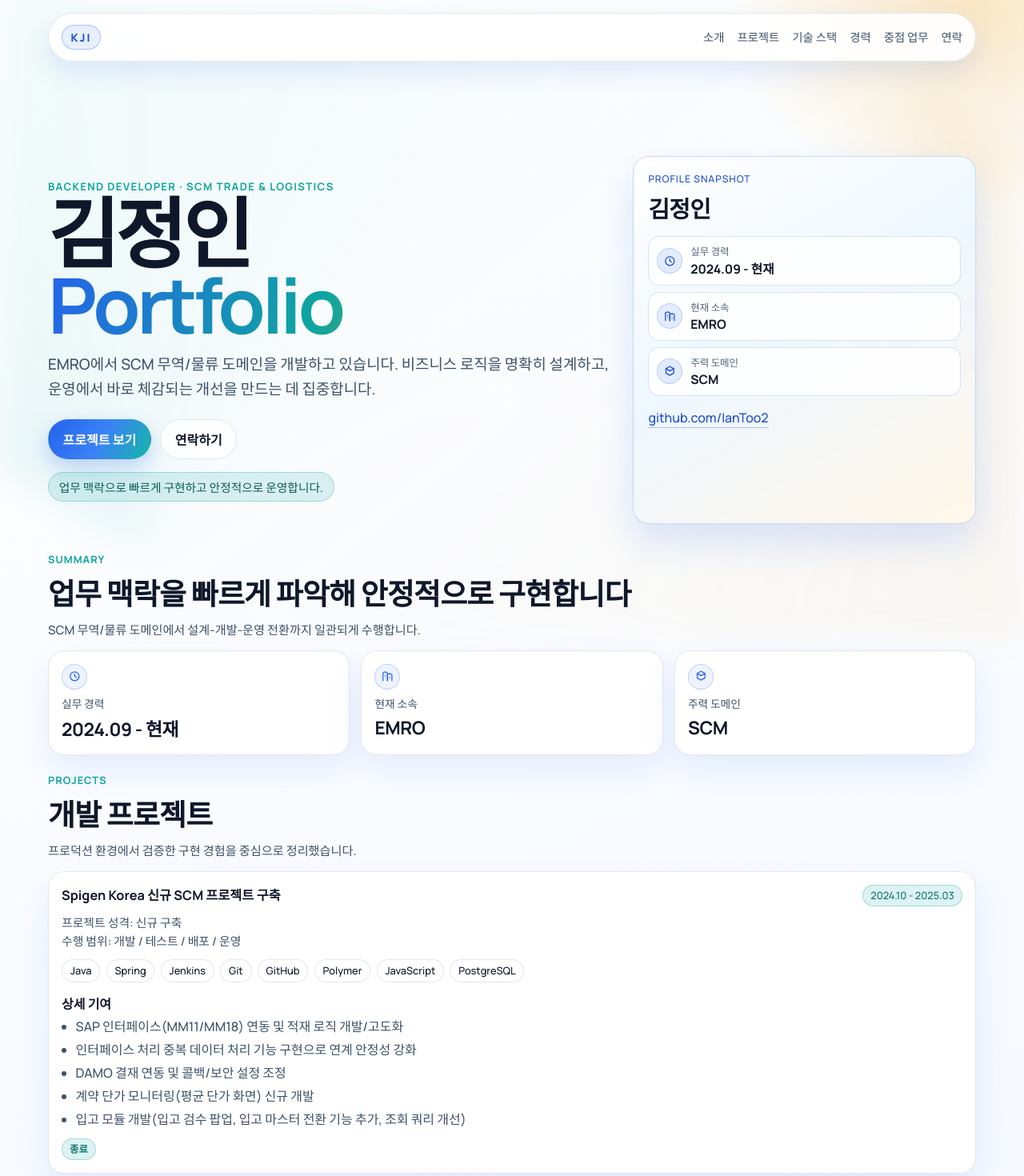
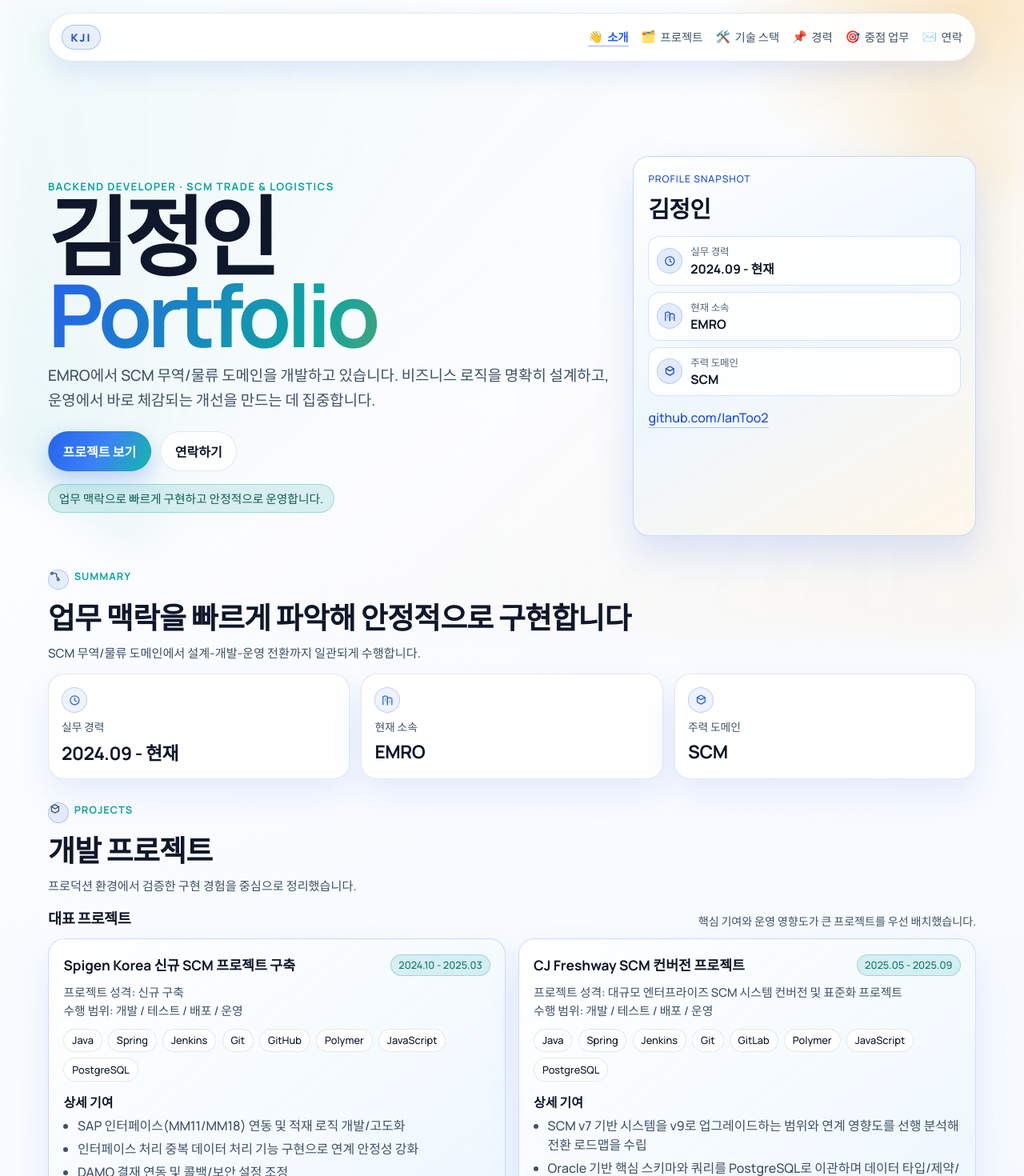
Before and after one commit to IanToo2/portfolio, a React (Vite) app: page / in a window 1280 px wide. Shown: the top 1470 px of the page at 80% size. Built offline with nearby package versions, Linux system fonts and the light colour scheme.

Commit message:
feat: split education and training timeline

```diff
--- a/src/App.jsx
+++ b/src/App.jsx
@@ -1,4 +1,4 @@
-import { useMemo } from "react";
+import { useEffect, useMemo, useState } from "react";
 
 const PROFILE = {
   name: "김정인",
@@ -12,12 +12,12 @@ const PROFILE = {
 };
 
 const NAV_ITEMS = [
-  { id: "summary", label: "소개" },
-  { id: "projects", label: "프로젝트" },
-  { id: "stack", label: "기술 스택" },
-  { id: "experience", label: "경력" },
-  { id: "focus", label: "중점 업무" },
-  { id: "contact", label: "연락" }
+  { id: "summary", label: "소개", emoji: "👋" },
+  { id: "projects", label: "프로젝트", emoji: "🗂️" },
+  { id: "stack", label: "기술 스택", emoji: "🛠️" },
+  { id: "experience", label: "경력", emoji: "📌" },
+  { id: "focus", label: "중점 업무", emoji: "🎯" },
+  { id: "contact", label: "연락", emoji: "✉️" }
 ];
 
 const METRICS = [
@@ -54,7 +54,10 @@ const EDUCATION = [
     organization: "경북대학교",
     title: "학사",
     bullets: ["2017년 3월 입학 ~ 2024년 2월 졸업"]
-  },
+  }
+];
+
+const TRAINING = [
   {
     period: "2024.01 - 2024.09",
     organization: "삼성청년소프트웨어아카데미(SSAFY)",
@@ -169,10 +172,13 @@ function Icon({ type }) {
   return <svg {...common}><circle cx="12" cy="12" r="8" /></svg>;
 }
 
-function SectionHead({ label, title, subtitle }) {
+function SectionHead({ label, title, subtitle, icon }) {
   return (
     <div className="section-head">
-      <p>{label}</p>
+      <div className="section-head-top">
+        <span className="section-icon" aria-hidden="true"><Icon type={icon} /></span>
+        <p>{label}</p>
+      </div>
       <h2>{title}</h2>
       {subtitle ? <span>{subtitle}</span> : null}
     </div>
@@ -224,7 +230,7 @@ function ProjectCard({ project }) {
       </ul>
       <div className="project-status-wrap">
         <span className={`project-status ${project.isPending ? "pending" : "done"}`}>
-          {project.isPending ? "진행 중 / 진행 예정" : "종료"}
+          {project.isPending ? "🚧 진행 중 / 진행 예정" : "✅ 종료"}
         </span>
       </div>
     </article>
@@ -232,11 +238,42 @@ function ProjectCard({ project }) {
 }
 
 export default function App() {
+  const [activeSection, setActiveSection] = useState("summary");
   const year = useMemo(() => new Date().getFullYear(), []);
   const isQaProject = (project) =>
     project.kind === "QA" || (project.scope.includes("테스트") && project.scope.length === 1);
   const developmentProjects = PROJECTS.filter((project) => !isQaProject(project));
   const qaProjects = PROJECTS.filter((project) => isQaProject(project));
+  const featuredProjects = developmentProjects.slice(0, 2);
+  const restDevelopmentProjects = developmentProjects.slice(2);
+
+  useEffect(() => {
+    const sectionIds = [...NAV_ITEMS.map((item) => item.id), "qa"];
+    const sections = sectionIds
+      .map((id) => document.getElementById(id))
+      .filter(Boolean);
+
+    if (!sections.length) return undefined;
+
+    const observer = new IntersectionObserver(
+      (entries) => {
+        const visible = entries
+          .filter((entry) => entry.isIntersecting)
+          .sort((a, b) => b.intersectionRatio - a.intersectionRatio);
+
+        if (!visible.length) return;
+        const nextId = visible[0].target.id === "qa" ? "projects" : visible[0].target.id;
+        setActiveSection(nextId);
+      },
+      {
+        rootMargin: "-32% 0px -52% 0px",
+        threshold: [0.25, 0.45, 0.7]
+      }
+    );
+
+    sections.forEach((section) => observer.observe(section));
+    return () => observer.disconnect();
+  }, []);
 
   return (
     <>
@@ -247,7 +284,15 @@ export default function App() {
         <a className="logo" href="#top"><span>KJI</span></a>
         <nav className="menu">
           {NAV_ITEMS.map((item) => (
-            <a key={item.id} href={`#${item.id}`}>{item.label}</a>
+            <a
+              key={item.id}
+              href={`#${item.id}`}
+              className={activeSection === item.id ? "active" : ""}
+              onClick={() => setActiveSection(item.id)}
+            >
+              <span className="menu-emoji" aria-hidden="true">{item.emoji}</span>
+              <span>{item.label}</span>
+            </a>
           ))}
         </nav>
       </header>
@@ -295,6 +340,7 @@ export default function App() {
             label="Summary"
             title="업무 맥락을 빠르게 파악해 안정적으로 구현합니다"
             subtitle="SCM 무역/물류 도메인에서 설계-개발-운영 전환까지 일관되게 수행합니다."
+            icon="route"
           />
           <div className="metric-grid">
             {METRICS.map((item) => (
@@ -312,12 +358,29 @@ export default function App() {
             label="Projects"
             title="개발 프로젝트"
             subtitle="프로덕션 환경에서 검증한 구현 경험을 중심으로 정리했습니다."
+            icon="box"
           />
-          <div className="project-grid">
-            {developmentProjects.map((project) => (
+          <div className="featured-head">
+            <h3>대표 프로젝트</h3>
+            <p>핵심 기여와 운영 영향도가 큰 프로젝트를 우선 배치했습니다.</p>
+          </div>
+          <div className="featured-grid">
+            {featuredProjects.map((project) => (
               <ProjectCard key={project.name} project={project} />
             ))}
           </div>
+          {restDevelopmentProjects.length ? (
+            <>
+              <div className="project-subhead">
+                <h3>추가 프로젝트</h3>
+              </div>
+              <div className="project-grid">
+                {restDevelopmentProjects.map((project) => (
+                  <ProjectCard key={project.name} project={project} />
+                ))}
+              </div>
+            </>
+          ) : null}
         </section>
 
         <section id="qa" className="section reveal d4">
@@ -325,6 +388,7 @@ export default function App() {
             label="Projects"
             title="QA 프로젝트"
             subtitle="데이터 정합성과 쿼리 변환 이슈 중심으로 검증한 이력입니다."
+            icon="shield"
           />
           <div className="project-grid">
             {qaProjects.map((project) => (
@@ -338,6 +402,7 @@ export default function App() {
             label="Skill Set"
             title="사용 가능한 기술 스택"
             subtitle="백엔드 중심으로 데이터베이스, 배포 파이프라인, 협업 도구를 다룹니다."
+            icon="server"
           />
           <div className="stack-grid">
             {STACK.map((group) => (
@@ -357,11 +422,13 @@ export default function App() {
           <SectionHead
             label="Experience"
             title="경력 및 학습 타임라인"
-            subtitle="실무 경험과 교육 이력을 함께 배치해 성장 흐름을 보여줍니다."
+            subtitle="실무 경험, 학력, 교육 이력을 분리해 성장 흐름을 보여줍니다."
+            icon="clock"
           />
           <div className="timeline-groups">
             <TimelineGroup title="실무 경력" items={EXPERIENCE} />
-            <TimelineGroup title="학력 · 교육이력" items={EDUCATION} />
+            <TimelineGroup title="학력" items={EDUCATION} />
+            <TimelineGroup title="교육 이력" items={TRAINING} />
           </div>
         </section>
 
@@ -370,6 +437,7 @@ export default function App() {
             label="What I Build"
             title="중점 업무 영역"
             subtitle="기능 구현뿐 아니라 연동 안정성과 운영 효율까지 함께 고려합니다."
+            icon="link"
           />
           <div className="focus-grid">
             {FOCUS.map((item, index) => (
@@ -384,8 +452,9 @@ export default function App() {
         <section id="contact" className="section reveal d6">
           <article className="contact-card panel">
             <p>Contact</p>
-            <h2>{PROFILE.email}</h2>
+            <h2><span className="contact-emoji" aria-hidden="true">✉️</span>{PROFILE.email}</h2>
             <a href={PROFILE.github} target="_blank" rel="noreferrer">
+              <span className="contact-emoji" aria-hidden="true">🐙</span>
               {PROFILE.github.replace("https://", "")}
             </a>
             <small>{year} · Ready for better systems</small>
--- a/src/styles/global.css
+++ b/src/styles/global.css
@@ -119,6 +119,9 @@ a {
 .menu a {
   text-decoration: none;
   color: var(--muted);
+  display: inline-flex;
+  align-items: center;
+  gap: 0.35rem;
   padding-bottom: 0.08rem;
   border-bottom: 1px solid transparent;
   transition: color 160ms ease, border-color 160ms ease;
@@ -127,6 +130,16 @@ a {
 .menu a:hover {
   color: var(--ink);
   border-color: rgba(15, 23, 42, 0.3);
+}
+
+.menu-emoji {
+  font-size: 0.92rem;
+  line-height: 1;
+}
+.menu a.active {
+  color: var(--signal);
+  border-color: rgba(37, 99, 235, 0.5);
+  font-weight: 700;
 }
 
 .hero {
@@ -155,9 +168,9 @@ a {
 
 .hero h1 {
   margin: 0.48rem 0 0;
-  font-size: clamp(2.8rem, 8.2vw, 6rem);
-  line-height: 0.88;
-  letter-spacing: -0.045em;
+  font-size: clamp(3.2rem, 9vw, 6.8rem);
+  line-height: 0.84;
+  letter-spacing: -0.052em;
   display: grid;
   gap: 0.05em;
 }
@@ -171,7 +184,7 @@ a {
 
 .hero-copy {
   margin: 1rem 0 0;
-  max-width: 760px;
+  max-width: 820px;
   color: var(--muted);
   font-size: clamp(1rem, 2.1vw, 1.18rem);
   line-height: 1.65;
@@ -304,6 +317,33 @@ a {
   margin-top: 1.35rem;
 }
 
+.section-head-top {
+  display: inline-flex;
+  align-items: center;
+  gap: 0.42rem;
+  line-height: 1;
+}
+
+.section-icon {
+  width: 1.62rem;
+  height: 1.62rem;
+  flex: 0 0 1.62rem;
+  display: inline-flex;
+  align-items: center;
+  justify-content: center;
+  border-radius: 999px;
+  border: 1px solid rgba(37, 99, 235, 0.28);
+  background: rgba(37, 99, 235, 0.1);
+  color: var(--signal);
+}
+
+.section-icon .icon {
+  width: 0.98rem;
+  height: 0.98rem;
+  stroke-width: 2;
+  transform: translateY(-0.2px);
+}
+
 .section-head p {
   margin: 0;
   color: var(--brand);
@@ -373,6 +413,52 @@ a {
   letter-spacing: -0.02em;
 }
 
+.featured-head {
+  margin-top: 0.95rem;
+  display: flex;
+  align-items: flex-end;
+  justify-content: space-between;
+  gap: 0.8rem;
+  flex-wrap: wrap;
+}
+
+.featured-head h3 {
+  margin: 0;
+  font-size: 1.16rem;
+  letter-spacing: -0.02em;
+}
+
+.featured-head p {
+  margin: 0;
+  color: var(--muted);
+  font-size: 0.88rem;
+}
+
+.featured-grid {
+  margin-top: 0.75rem;
+  display: grid;
+  grid-template-columns: repeat(2, minmax(0, 1fr));
+  gap: 0.95rem;
+}
+
+.featured-grid .project-card {
+  padding: 1.15rem;
+  border-color: rgba(37, 99, 235, 0.2);
+  background: linear-gradient(142deg, rgba(255, 255, 255, 0.99), rgba(233, 245, 255, 0.88));
+}
+
+.featured-grid .project-top strong {
+  font-size: 1.08rem;
+}
+
+.project-subhead {
+  margin-top: 1rem;
+}
+
+.project-subhead h3 {
+  margin: 0;
+  font-size: 1rem;
+}
 .project-grid {
   margin-top: 0.95rem;
   display: grid;
@@ -604,6 +690,9 @@ a {
   margin: 0.46rem 0;
   font-size: clamp(1.26rem, 3vw, 2.18rem);
   letter-spacing: -0.02em;
+  display: inline-flex;
+  align-items: center;
+  gap: 0.42rem;
 }
 
 .contact-card a {
@@ -611,8 +700,15 @@ a {
   color: #1d4ed8;
   border-bottom: 1px solid rgba(37, 99, 235, 0.38);
   padding-bottom: 0.1rem;
+  display: inline-flex;
+  align-items: center;
+  gap: 0.38rem;
 }
 
+.contact-emoji {
+  font-size: 0.95em;
+  line-height: 1;
+}
 .contact-card small {
   margin-top: 0.62rem;
   display: block;
@@ -667,6 +763,10 @@ a {
     grid-template-columns: repeat(2, minmax(0, 1fr));
   }
 
+  .featured-grid {
+    grid-template-columns: 1fr;
+  }
+
   .timeline-groups {
     grid-template-columns: 1fr;
   }
@@ -691,6 +791,10 @@ a {
     padding-bottom: 0.2rem;
   }
 
+  .featured-head p {
+    width: 100%;
+  }
+
   .hero h1 {
     line-height: 0.92;
   }
```
